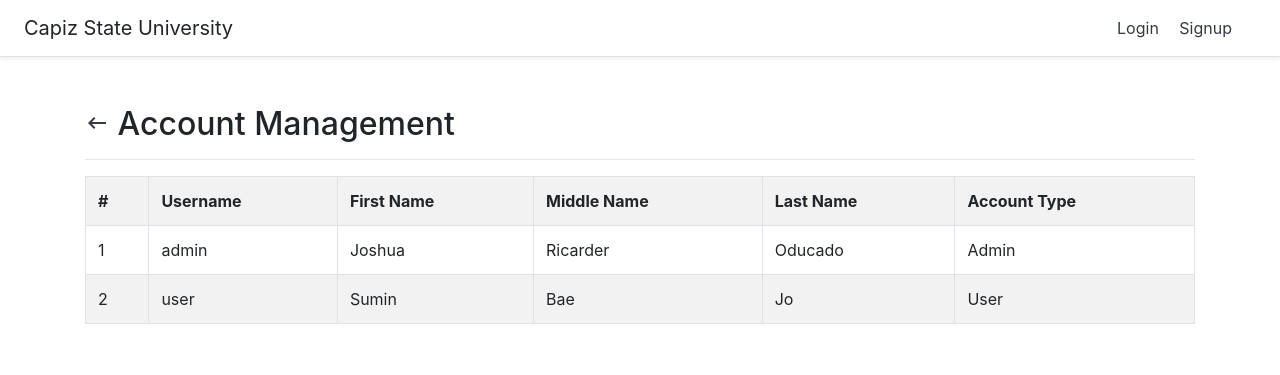
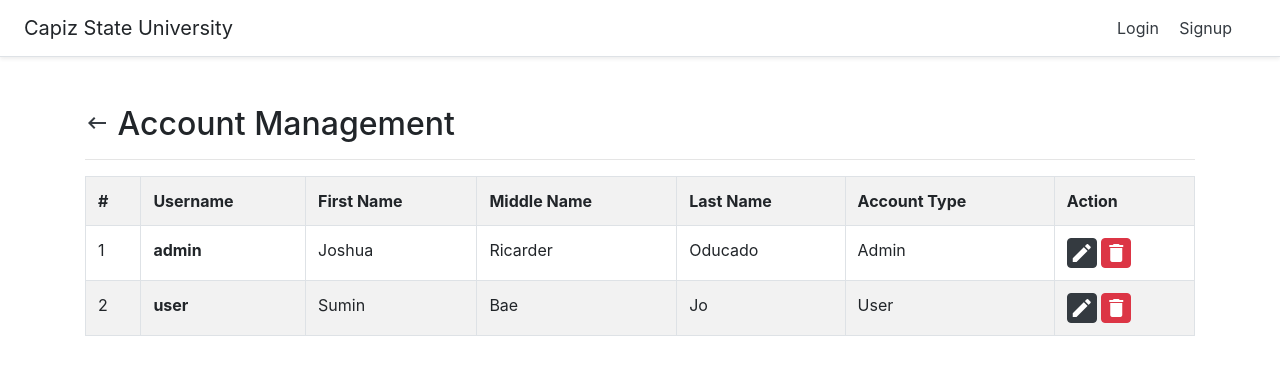
Before and after one commit to projectvelox/caipl, a PHP site: page /account-management.php in a window 1280 px wide. Shown: the top 375 px of the page. Run offline with PHP 8.4, Linux system fonts and the light colour scheme; data comes from the database, SQL or seed files in the repository.

Commit message:
addeed icons

```diff
--- a/assets/css/style.css
+++ b/assets/css/style.css
@@ -11,6 +11,11 @@ html, body, .caipl-background {
 	text-align: center;
 	padding: 10px;
 	margin: 10px 0px;
+}
+
+.caipl-btn {
+	line-height: 1px;
+	padding: 2px;
 }
 
 .caipl-dashboard-icons img {
--- a/view/partials/table-accounts.php
+++ b/view/partials/table-accounts.php
@@ -7,6 +7,7 @@
 	  		<th>Middle Name</th>
 	  		<th>Last Name</th>
 	  		<th>Account Type</th>
+	  		<th>Action</th>
 	  	</tr>
 	  	<?php
 	  		$i=0;
@@ -17,11 +18,20 @@
 				$i++;
 				echo "<tr>";
 				echo "<td>" . $i . " </td>";
-				echo "<td>" . $row['username'] . " </td>";
+				echo "<td><strong>" . $row['username'] . "<strong></td>";
 				echo "<td>" . $row['firstname'] . "</td>";
 				echo "<td>" . $row['middlename'] . "</td>";
 				echo "<td>" . $row['lastname'] . "</td>";
 				echo "<td>" . $row['account_type'] . "</td>";
+				echo
+				"<td>
+					<button class='btn btn-dark text-white caipl-btn'>
+						<i class='material-icons'>edit</i>
+					</button>
+					<button class='btn btn-danger text-white caipl-btn'>
+						<i class='material-icons'>delete</i>
+					</button>
+				</td>";
 				echo "</tr>";
 			}
 			mysqli_close($con);
```
